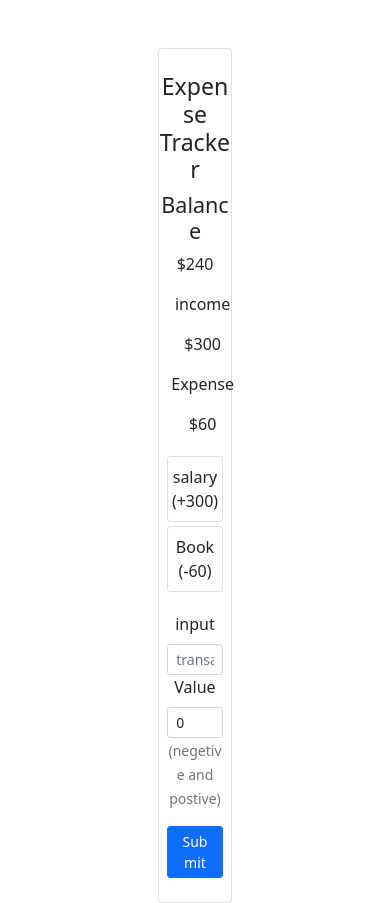
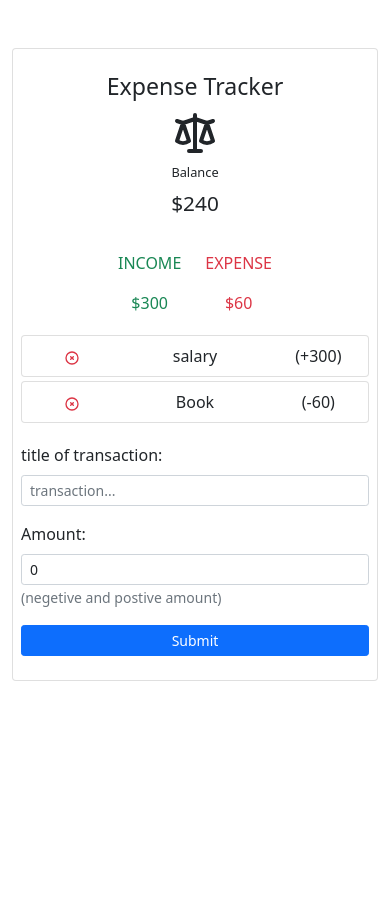
Before and after one commit to SamanKeighobadi/expense-tracker, a React (Create React App) app: page / in a window 390 px wide. After the commit the page ends 844 px from the top, so only its background shows below. Built offline with nearby package versions, Linux system fonts and the light colour scheme.

Commit message:
style: make more responsive
more responsive and add icons

```diff
--- a/src/App.js
+++ b/src/App.js
@@ -12,7 +12,7 @@ import {ToastContainer} from 'react-toastify'
 const App = () => {
   return (
     <ExpenseTrackerProvider>
-      <Container className="text-center mt-5 w-25 ">
+      <Container className="text-center mt-5" style={{maxWidth:"400px"}}>
         <Card className='py-4 '>
           <Header />
           <Balance />
--- a/src/components/Balance.jsx
+++ b/src/components/Balance.jsx
@@ -1,6 +1,8 @@
+// Context API
 import {useContext} from 'react'
 import { ExpenseTracker } from '../context/ExpenseTrackerContext';
-
+// icons
+import {ScaleIcon} from '@heroicons/react/outline'
 
 const Balance = () => {
 
@@ -11,8 +13,9 @@ const Balance = () => {
 
     return (
         <div>
-            <h4>Balance</h4>
-            <p>${total}</p>
+            <ScaleIcon style={{width:'3rem'}} className="text-dark pb-2 " />
+            <h4 style={{fontSize:"0.8rem"}}>Balance</h4>
+            <p className='pb-3 ' style={{fontSize:"1.3rem"}}>${total}</p>
         </div>
      );
 }
--- a/src/components/IncomeExpenseBox.jsx
+++ b/src/components/IncomeExpenseBox.jsx
@@ -16,14 +16,14 @@ const IncomeExpenceBox = () => {
 
   return (
     <>
-      <Row className=" mx-auto">
-        <Col>
+      <Row className=" mx-auto text-uppercase ">
+        <Col className="text-success">
           <p>income</p>
-          <p>${income}</p>
+          <p className="font-weight-bold" >${income}</p>
         </Col>
-        <Col>
-          <p> Expense</p>
-          <p>${expense}</p>
+        <Col className="text-danger">
+          <p > Expense</p>
+          <p >${expense}</p>
         </Col>
       </Row>
     </>
--- a/src/components/Transactions/NewTransaction.jsx
+++ b/src/components/Transactions/NewTransaction.jsx
@@ -11,9 +11,9 @@ const NewTransaction = () => {
 
   return (
     <>
-      <Form className=" px-2 mt-3">
-        <FormGroup>
-          <Form.Label>input</Form.Label>
+      <Form className=" px-2 mt-3" style={{textAlign:"left"}} >
+        <FormGroup className="pb-3">
+          <Form.Label>title of transaction:</Form.Label>
           <FormControl
             type="text"
             placeholder="transaction..."
@@ -23,7 +23,7 @@ const NewTransaction = () => {
           />
         </FormGroup>
         <FormGroup>
-          <Form.Label>Value</Form.Label>
+          <Form.Label> Amount: </Form.Label>
           <FormControl
             type="number"
             placeholder="amount"
@@ -32,7 +32,7 @@ const NewTransaction = () => {
             onChange={(e) => setAmount(e.target.value)}
           />
           <Form.Text>
-            (negetive and postive)
+            (negetive and postive amount)
           </Form.Text>
         </FormGroup>
         <Button
--- a/src/components/Transactions/Transaction.jsx
+++ b/src/components/Transactions/Transaction.jsx
@@ -1,10 +1,13 @@
 // React Bootstrap components
 import { Card, Row, Col } from "react-bootstrap";
+// Context API
 // Context API
 import { useContext } from "react";
 import { ExpenseTracker } from "../../context/ExpenseTrackerContext";
 // Prop Types
 import PropTypes from 'prop-types';
+// icons
+import{XCircleIcon}from '@heroicons/react/outline'
 
 const Transaction = ({ transaction }) => {
   const sign = transaction.amount < 0 ? "-" : "+";
@@ -13,8 +16,11 @@ const Transaction = ({ transaction }) => {
 
   return (
     <div>
-      <Card className='py-2 my-1'  onClick={() => deleteTransaction(transaction.id)}>
+      <Card className='py-2 my-1'  >
         <Row>
+          <Col onClick={() => deleteTransaction(transaction.id)}>
+            <XCircleIcon style={{width:'1rem',cursor:"pointer"}} className="text-danger" />
+          </Col>
           <Col>{transaction.text} </Col>
           <Col>
             ({sign}
--- a/src/components/Transactions/TransactionList.jsx
+++ b/src/components/Transactions/TransactionList.jsx
@@ -1,18 +1,19 @@
-import {useContext} from 'react'
-import { ExpenseTracker } from '../../context/ExpenseTrackerContext';
-import Transaction from './Transaction';
+// Custom components
+import Transaction from "./Transaction";
+// Context API
+import { useContext } from "react";
+import { ExpenseTracker } from "../../context/ExpenseTrackerContext";
 
 const TransactionList = () => {
+  const { transactions } = useContext(ExpenseTracker);
 
-    const {transactions} = useContext(ExpenseTracker);
-
-    return (
-        <div className='px-2'>
-            {transactions.map(trx  => (
-                <Transaction transaction={trx} />
-            ))}
-        </div>
-     );
-}
+  return (
+    <div className="px-2">
+      {transactions.map((trx) => (
+        <Transaction transaction={trx} />
+      ))}
+    </div>
+  );
+};
 
 export default TransactionList;
```
